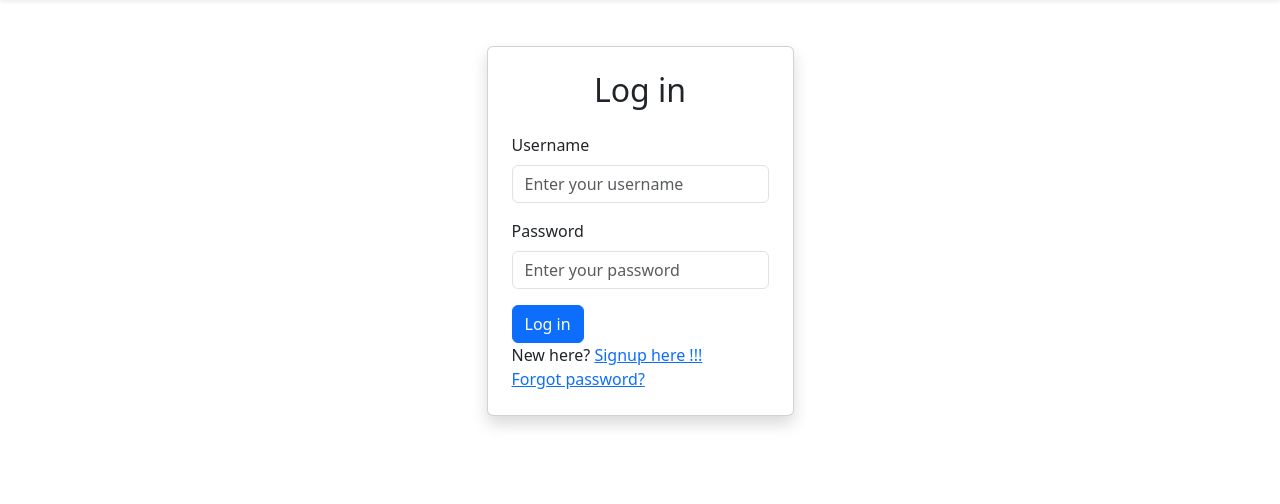
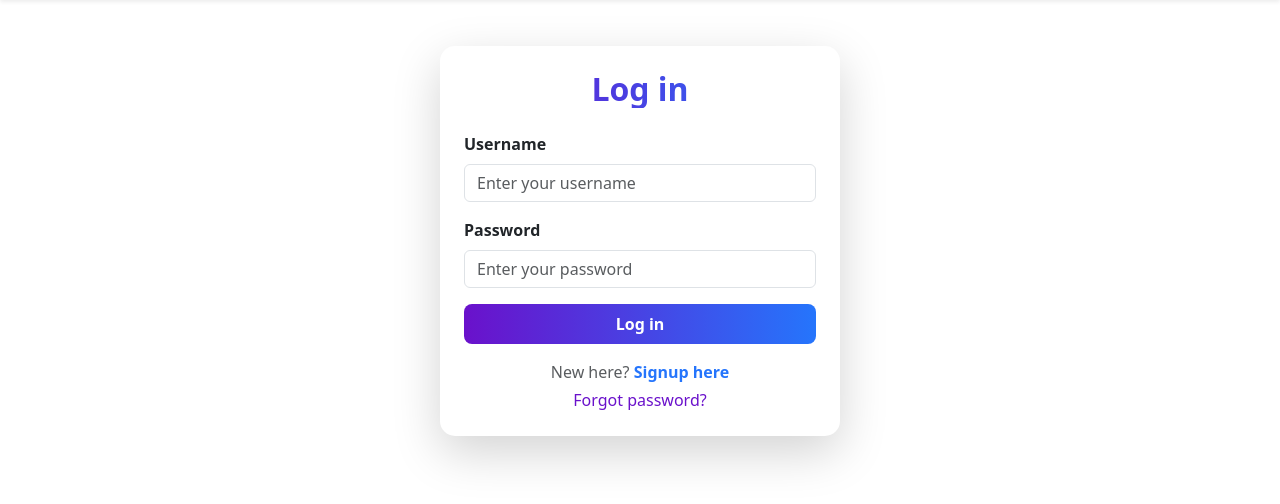
Before and after one commit to Adhi-2003/Django-Movie-Ticket-Booking-Website, a Django app: page /accounts/login/ in a window 1280 px wide. Shown: the part 62-566 px from the top of the page. Run offline with Django 5.2, Linux system fonts and the light colour scheme; some libraries are stand-ins or nearby versions.

Commit message:
update changes

```diff
--- a/CineXpress/templates/accounts/login.html
+++ b/CineXpress/templates/accounts/login.html
@@ -6,17 +6,17 @@ Login
 
 {% block content %}
 <div class="container d-flex py-5 justify-content-center align-items-center min-vh-80">
-    <div class="card shadow p-4">
-        <h2 class="mb-4 text-center">
+  <div class="card shadow-lg p-4 border-0" style="max-width: 400px; width: 100%; border-radius: 15px;">
+    <h2 class="mb-4 text-center fw-bold" style="background: linear-gradient(90deg, #6a11cb, #2575fc); -webkit-background-clip: text; color: transparent;">
       Log in
     </h2>
+
     <form method="post">
       {% csrf_token %}
       {% for field in form %}
       <div class="mb-3">
-                <label for="{{field.id_for_label}}" class="form-label">{{field.label}}</label>
-                {{field}} <!-- This renders out to become input field -->
-
+        <label for="{{field.id_for_label}}" class="form-label fw-semibold text-dark">{{field.label}}</label>
+        {{field}}
         {% if field.errors %}
         <div class="text-danger small">
           {{field.errors | striptags }}
@@ -24,11 +24,21 @@ Login
         {% endif %}
       </div>
       {% endfor %}
-            <button class="btn btn-primary center" type="submit">Log in</button>
+      <div class="text-center mt-3">
+        <button class="btn text-white fw-semibold w-100 py-2"
+          style="background: linear-gradient(90deg, #6a11cb, #2575fc); border: none; border-radius: 8px;"
+          type="submit">
+          Log in
+        </button>
+      </div>
     </form>
-        <span>New here? <a href="{% url 'signup' %}">Signup here !!!</a></span>
-        <span><a href="{% url 'send-otp' %}">Forgot password?</a></span>
+
+    <div class="text-center mt-3">
+      <span class="d-block mb-1 text-muted">New here?
+        <a href="{% url 'signup' %}" class="fw-semibold text-decoration-none" style="color: #2575fc;">Signup here</a>
+      </span>
+      <a href="{% url 'send-otp' %}" class="text-decoration-none" style="color: #6a11cb;">Forgot password?</a>
     </div>
-
+  </div>
 </div>
 {% endblock %}
```
Also changed, not shown: CineXpress/templates/accounts/register.html (+14 -7 lines). Lines whose indentation alone changed are shown as unchanged.
